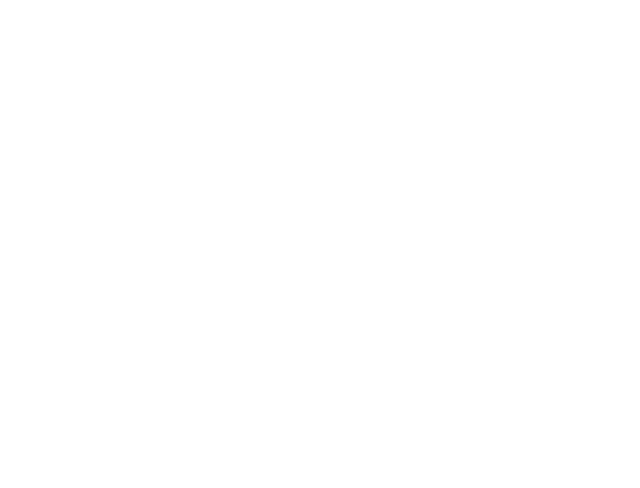
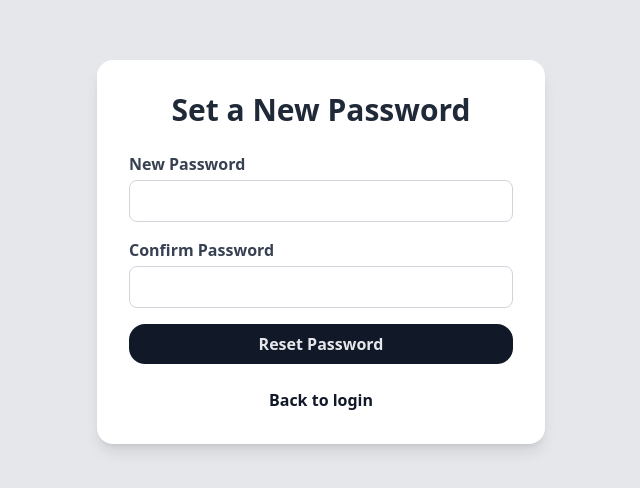
Before and after one commit to jumanlee/lyncupreact, a React (Vite) app: page /reset-password/1/1 in a window 1280 px wide. Before the commit this address had no page. Shown: the part 148-636 px from the top of the page, without its empty margins (319-959 px from the left). Built offline with nearby package versions, Linux system fonts and the light colour scheme.

Commit message:
added reset password page

```diff
--- a/src/App.tsx
+++ b/src/App.tsx
@@ -9,6 +9,7 @@ import Register from "./Register";
 import AboutUs from "./AboutUs";
 import VerifySuccess from "./VerifySuccess";
 import VerifyFail from "./VerifyFail";
+import ResetPassword from "./ResetPassword";
 import axiosInstance from "./axiom";
 
 //Note: all code is formatted with Prettier extension
@@ -120,6 +121,7 @@ const App: React.FC = () => {
           <Route path="/verify-success" element={<VerifySuccess />} />
           <Route path="/verify-fail" element={<VerifyFail />} />
           <Route path="/register" element={<Register />} />
+          <Route path="/reset-password/:uidb64/:token" element={<ResetPassword />} />
 
           {/* For authenticated users. This set is only reached if the route path matches /chat, /queue etc, as defined below, which the PublicRoute component only redirects when authenticated. */}
           <Route path="/" element={<Navbar />}>
--- a/src/Register.tsx
+++ b/src/Register.tsx
@@ -48,7 +48,7 @@ const Register: React.FC = () => {
 
       //brand-new user: no data.code
       if (!data.code) {
-        alert(data.detail || "Register successful! Check your inbox.");
+        alert(data.detail || "A verification link has been sent to your email! Please click the link to complete registration.");
         navigate("/");
         return;
       }
--- /dev/null
+++ b/src/ResetPassword.tsx
@@ -0,0 +1,138 @@
+import React, { useState, ChangeEvent } from "react";
+import { useNavigate, useParams } from "react-router-dom";
+import axiosPublicInstance from "./axiomPublic";
+
+const ResetPassword: React.FC = () => {
+  const navigate = useNavigate();
+
+  //useParams is a React Router hook that lets us access url parameters from the current route
+  const { uidb64, token } = useParams<{ uidb64: string; token: string }>();
+
+  const [newPassword, setNewPassword] = useState<string>("");
+  const [confirmPassword, setConfirmPassword] = useState<string>("");
+  const [loading, setLoading] = useState<boolean>(false);
+  const [feedback, setFeedback] = useState<string | null>(null);
+
+  const handleChange = (e: ChangeEvent<HTMLInputElement>) => {
+    const { name, value } = e.target;
+    if (name === "newPassword") setNewPassword(value);
+    else if (name === "confirmPassword") setConfirmPassword(value);
+  };
+
+  const handleSubmit = async (e: React.FormEvent) => {
+    e.preventDefault();
+    setFeedback(null);
+
+    if (newPassword !== confirmPassword) {
+      setFeedback("Passwords do not match.");
+      return;
+    }
+
+    if (!uidb64 || !token) {
+      setFeedback("Invalid reset link.");
+      return;
+    }
+
+    setLoading(true);
+    try {
+      const endpoint = `users/reset-password/${uidb64}/${token}/`;
+      const payload = { new_password: newPassword };
+      const { data } = await axiosPublicInstance.post(endpoint, payload);
+
+      alert(data.detail || "Your password has been reset. Please log in.");
+      navigate("/");
+    } catch (err: any) {
+      const resp = err.response?.data;
+
+      //django rest framework returns a list of errors for new_password:
+    //   {
+    //     "detail": [
+    //       "This password is too common.",
+    //       "This password is too short. It must contain at least 8 characters."
+    //     ]
+    //   }
+      if (resp?.new_password) {
+        setFeedback((resp.new_password as string[]).join("\n"));
+      } else {
+        setFeedback(
+          resp?.detail ||
+            "Password reset failed. Please check your link and try again."
+        );
+      }
+    } finally {
+      setLoading(false);
+    }
+  };
+
+  return (
+    <div className="bg-gray-200 min-h-screen flex items-center justify-center text-gray-700">
+      <div className="max-w-md w-full mx-4 bg-white p-8 rounded-2xl shadow-lg">
+        <h2 className="text-3xl font-bold text-gray-800 mb-6 text-center">
+          Set a New Password
+        </h2>
+
+        <form onSubmit={handleSubmit} className="space-y-4">
+          {/* New password */}
+          <div>
+            <label htmlFor="newPassword" className="block mb-1 font-semibold">
+              New Password
+            </label>
+            <input
+              id="newPassword"
+              name="newPassword"
+              type="password"
+              autoComplete="new-password"
+              value={newPassword}
+              onChange={handleChange}
+              className="w-full px-4 py-2 border border-gray-300 rounded-lg focus:outline-none"
+            />
+          </div>
+
+          {/* Confirm password */}
+          <div>
+            <label htmlFor="confirmPassword" className="block mb-1 font-semibold">
+              Confirm Password
+            </label>
+            <input
+              id="confirmPassword"
+              name="confirmPassword"
+              type="password"
+              autoComplete="new-password"
+              value={confirmPassword}
+              onChange={handleChange}
+              className="w-full px-4 py-2 border border-gray-300 rounded-lg focus:outline-none"
+            />
+          </div>
+
+          {/* feedback */}
+          {feedback && (
+            <p className="text-sm text-red-600 whitespace-pre-line text-center">
+              {feedback}
+            </p>
+          )}
+
+          {/* submit */}
+          <button
+            type="submit"
+            disabled={loading}
+            className="w-full bg-gray-900 hover:bg-gray-800 text-gray-200 font-semibold py-2 rounded-2xl disabled:opacity-50"
+          >
+            {loading ? "Resetting..." : "Reset Password"}
+          </button>
+        </form>
+
+        {/* back to login */}
+        <div className="mt-6 text-center">
+          <button
+            onClick={() => navigate("/")}
+            className="text-gray-900 font-semibold hover:underline"
+          >
+            Back to login
+          </button>
+        </div>
+      </div>
+    </div>
+  );
+};
+
+export default ResetPassword;
```
